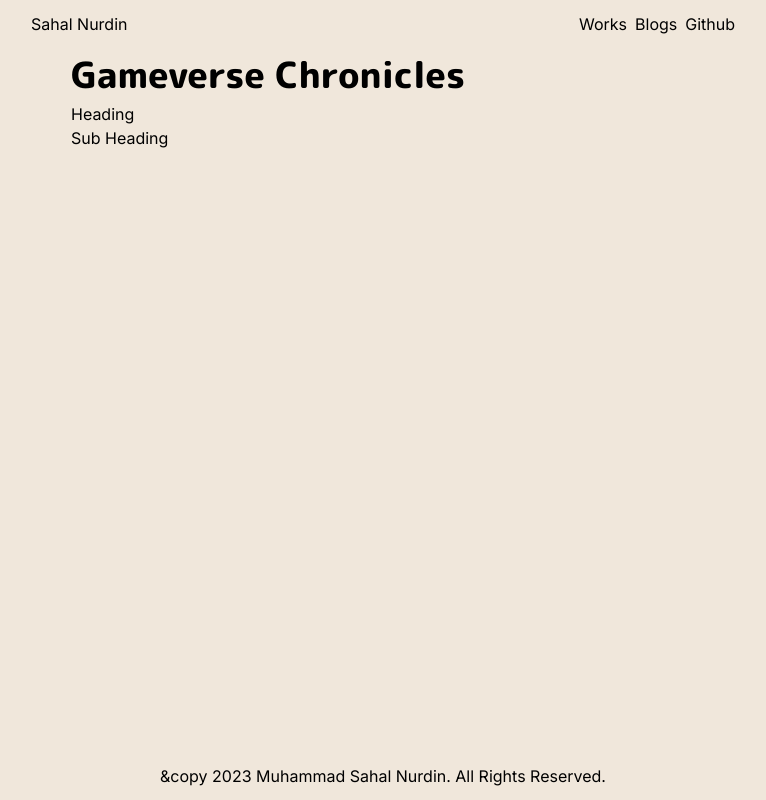
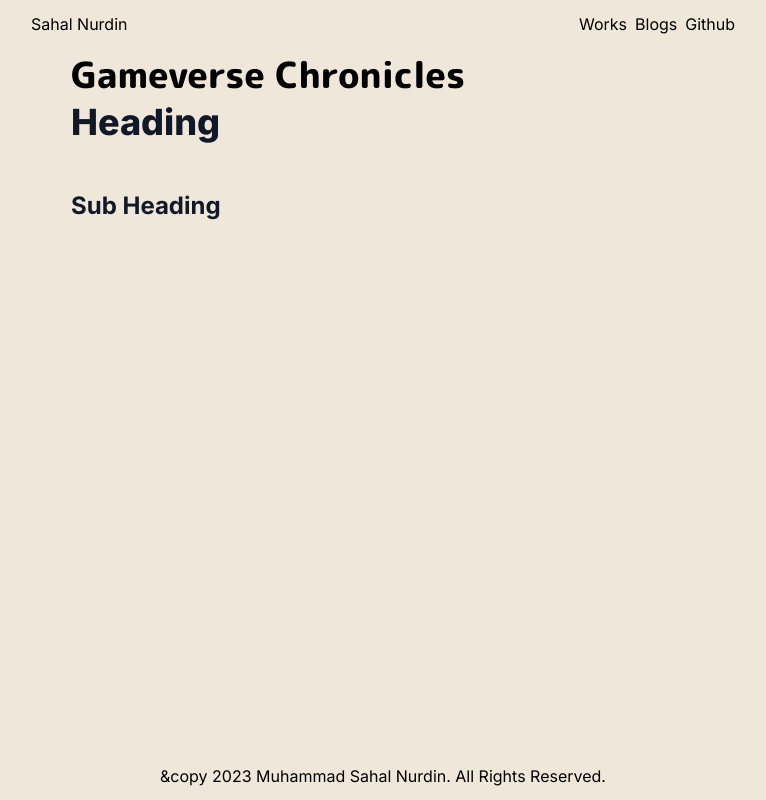
Before and after one commit to SahalN/sahaln-portfolio, a Next.js app: page /works/gameverse-chronicles in a window 1280 px wide. Shown: the whole page, without its empty margins (257-1023 px from the left). Built offline with nearby package versions, Linux system fonts and the light colour scheme.

Commit message:
add tailwind typography

```diff
--- a/app/works/gameverse-chronicles/page.jsx
+++ b/app/works/gameverse-chronicles/page.jsx
@@ -13,7 +13,7 @@ export default async function GameverseChronicles() {
   return (
     <>
       <Heading>Gameverse Chronicles</Heading>
-      <article dangerouslySetInnerHTML={{ __html: html }} />
+      <article dangerouslySetInnerHTML={{ __html: html }} className='prose' />
     </>
   );
 }
--- a/package.json
+++ b/package.json
@@ -13,6 +13,7 @@
     "react-dom": "^18.2.0"
   },
   "devDependencies": {
+    "@tailwindcss/typography": "^0.5.10",
     "autoprefixer": "^10.4.16",
     "postcss": "^8.4.31",
     "tailwindcss": "^3.3.3"
--- a/tailwind.config.js
+++ b/tailwind.config.js
@@ -13,5 +13,5 @@ module.exports = {
       },
     },
   },
-  plugins: [],
+  plugins: [require("@tailwindcss/typography")],
 };
```
Also changed, not shown: 1 other file (tests, documents, lock files or other folders).
